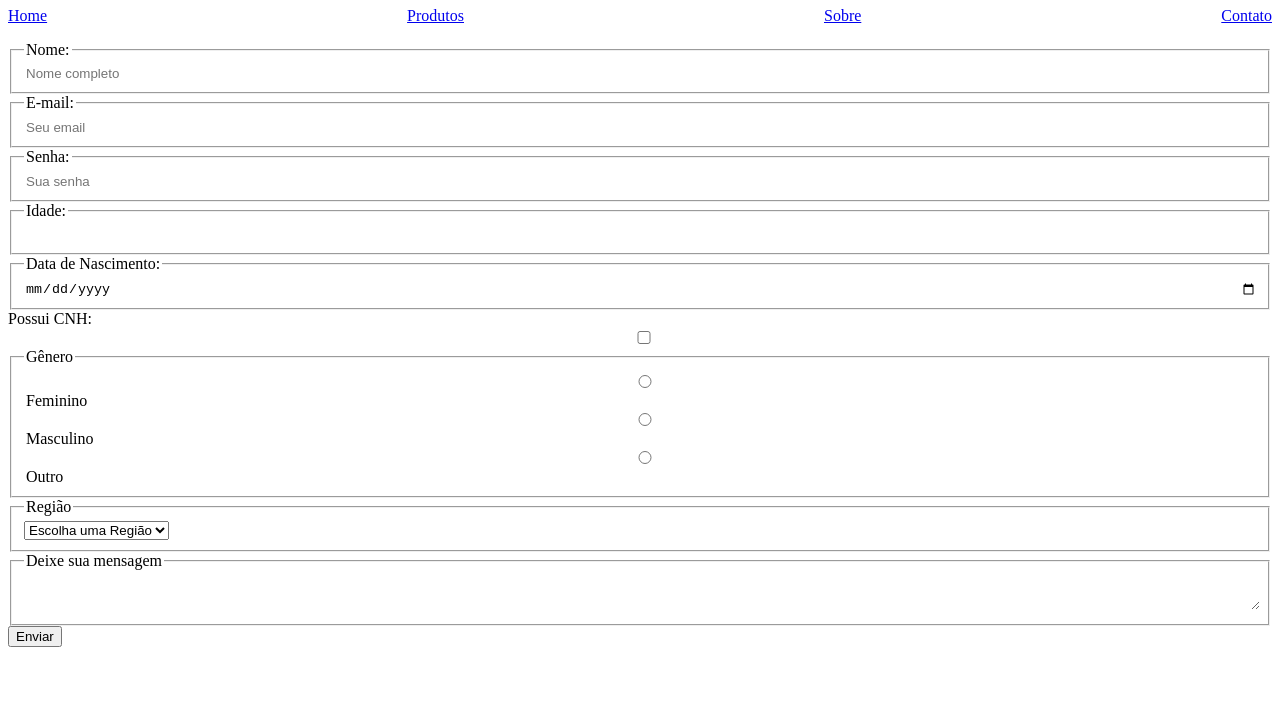
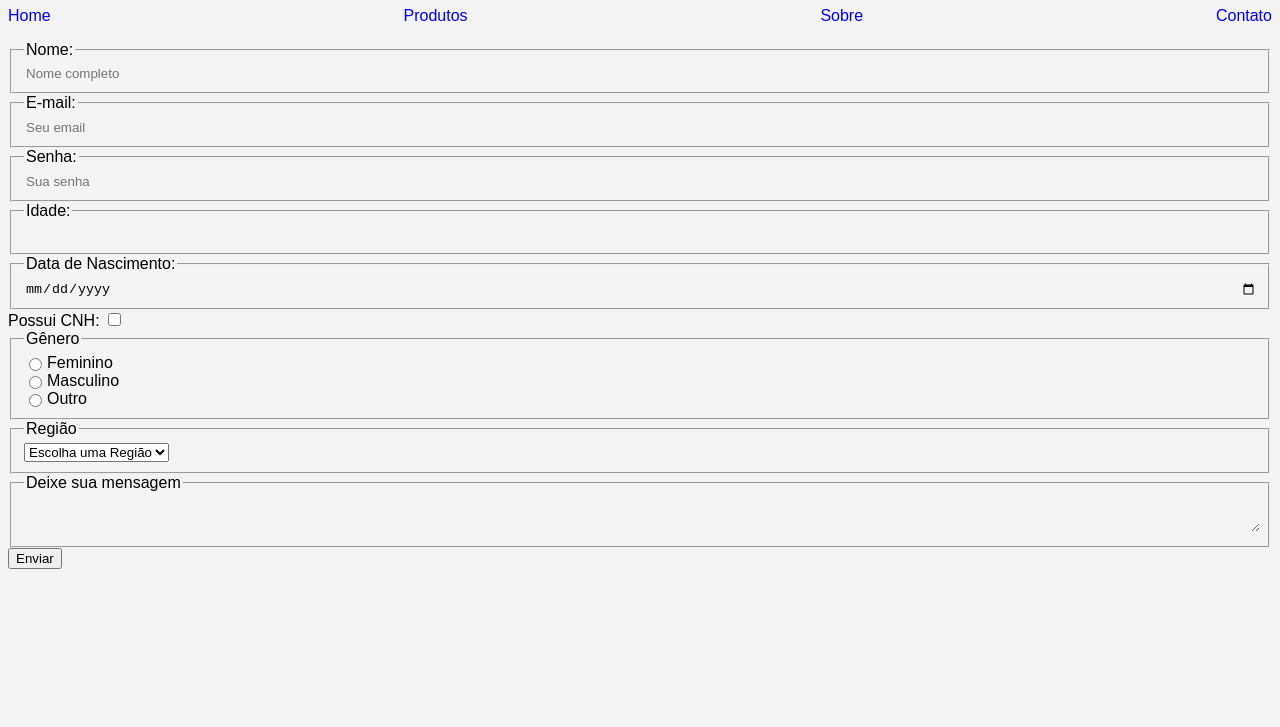
Before and after one commit to flaviare1s/geracao-tech, a plain HTML site: page CSS/contato.html in a window 1280 px wide. Shown: the part 73-800 px from the top of the page. Drawn offline with Linux system fonts and the light colour scheme.

Commit message:
Adiciona style.css

```diff
--- a/CSS/contato.html
+++ b/CSS/contato.html
@@ -5,26 +5,7 @@
   <meta charset="UTF-8">
   <meta name="viewport" content="width=device-width, initial-scale=1.0">
   <title>Produtos</title>
-  <!-- CSS Interno -->
-  <style>
-    h1 {
-      text-align: center;
-      color: blueviolet;
-    }
-
-    ul {
-      list-style: none;
-      display: flex;
-      justify-content: space-between;
-      padding: 0;
-    }
-
-    input, textarea {
-        border: none;
-        width: 100%;
-    }
-
-  </style>
+  <link rel="stylesheet" href="./css/style.css">
 </head>
 
 <body>
@@ -68,14 +49,20 @@
     </div>
     <fieldset>
       <legend>Gênero</legend>
+      <div class="genero">
           <input type="radio" name="genero" id="feminino" value="feminino">
           <legend>Feminino</legend>
+      </div>
 
+      <div class="genero">
           <input type="radio" name="genero" id="masculino" value="masculino">
           <legend>Masculino</legend>
+      </div>
 
+      <div class="genero">
           <input type="radio" name="genero" id="outro" value="outro">
           <legend for="outro">Outro</legend>
+      </div>
     </fieldset>
     <fieldset>
       <legend>Região</legend>
--- /dev/null
+++ b/CSS/css/style.css
@@ -0,0 +1,40 @@
+body {
+  background-color: #f3f3f3;
+  font-family: Arial, Helvetica, sans-serif;
+}
+
+h1 {
+    text-align: center;
+    color: blueviolet;
+}
+
+ul {
+  list-style: none;
+  display: flex;
+  justify-content: space-between;
+  padding: 0;
+}
+
+a {
+  text-decoration: none;
+}
+
+a:hover {
+  opacity: 50%;
+  text-decoration: underline;
+}
+
+input, textarea {
+  border: none;
+  width: 100%;
+  background-color: #f3f3f3;
+}
+
+input[type=checkbox], input[type=radio] {
+  width: auto;
+  accent-color: blueviolet;
+}
+
+.genero {
+  display: flex;
+}
```
Also changed, not shown: CSS/index.html (+8 -13 lines), CSS/produto.html (+1 -15 lines), CSS/sobre.html (+1 -15 lines). Lines whose indentation alone changed are shown as unchanged.
